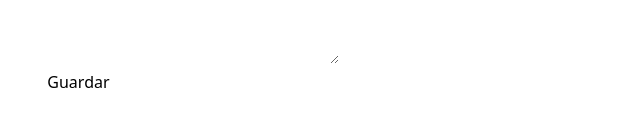
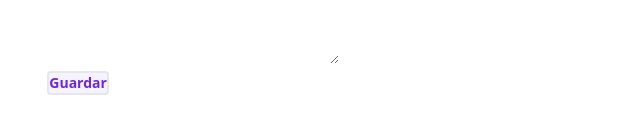
Before and after one commit to CrimsonEntity/Proyecto_Final_React, a React (Create React App) app in the folder cathotel/: page / in a window 1280 px wide. Shown: the part 509-642 px from the top of the page, without its empty margins (319-959 px from the left). Built offline with nearby package versions, Linux system fonts and the light colour scheme.

Commit message:
cree el componente huesped

```diff
--- a/cathotel/src/Formulario.jsx
+++ b/cathotel/src/Formulario.jsx
@@ -23,7 +23,8 @@ function Formulario ({nombre}) {
                 <input type="date" name="salida" id="salida" />
                 <label htmlFor="">Dieta: </label>
                 <textarea type="text" name="dieta" id="dieta" rows="4" cols="30">Dieta o Alimentos o medicinas</textarea>
-                <button>Guardar</button>
+                <input className="rounded border-2 text-sm font-semibold bg-violet-50 text-violet-700
+      hover:bg-violet-100" type="submit" value="Guardar"/>
             </form>
         </div>
     )
```
Also changed, not shown: cathotel/src/Huesped.jsx (added).
